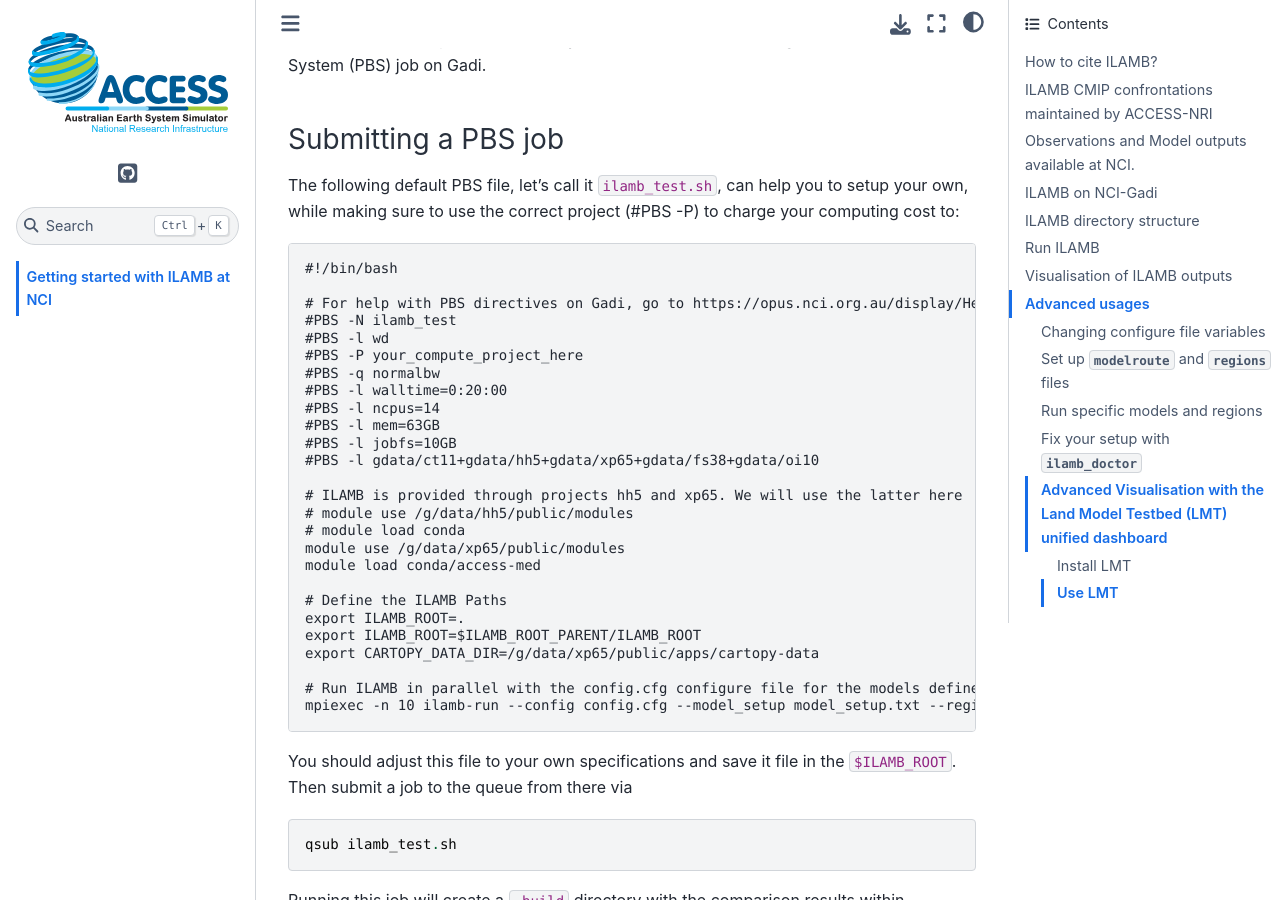
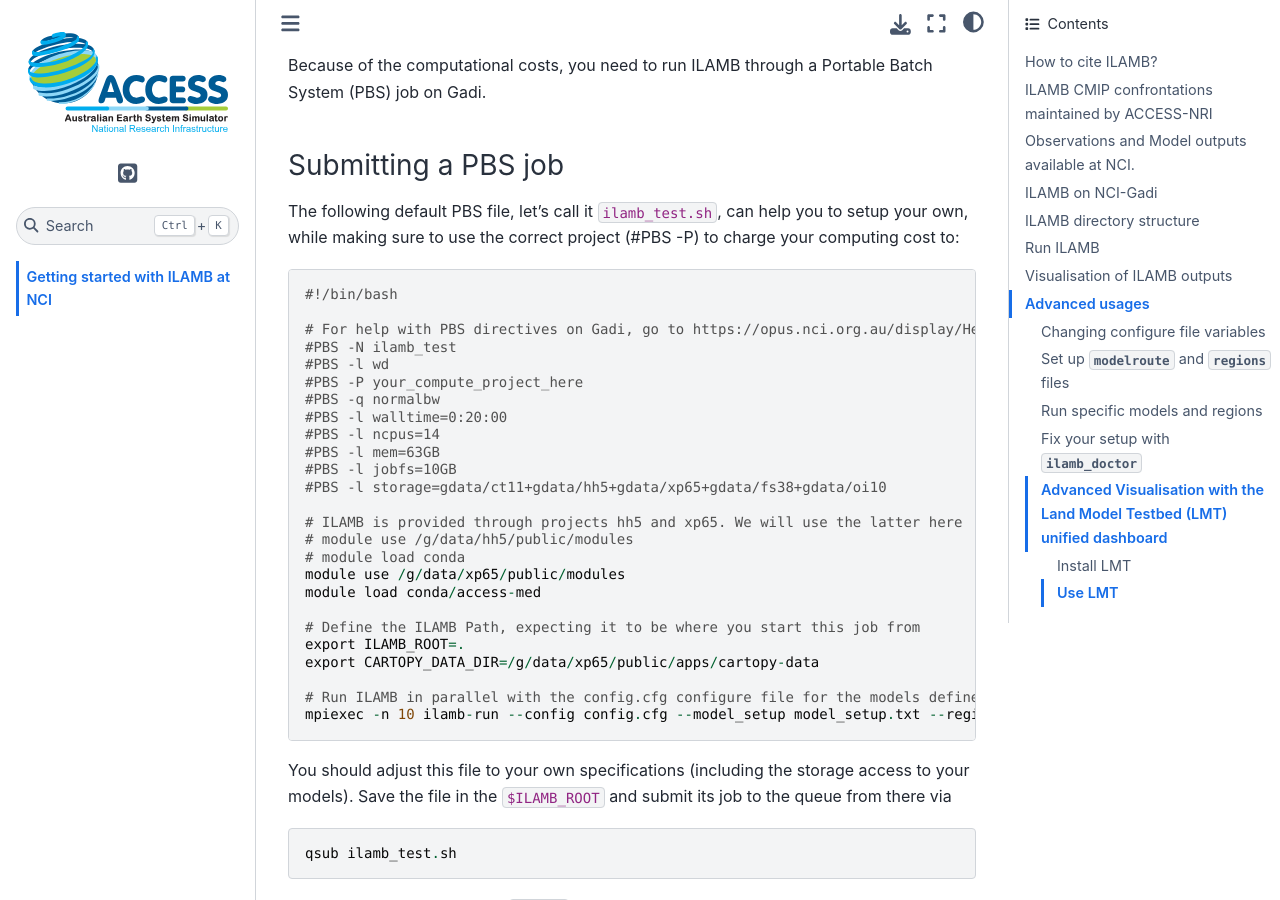
Before and after one commit to ACCESS-NRI/ILAMB-workflow, a Sphinx documentation site: the page built from docs/source/ILAMB.md, in a window 1280 px wide and 900 px high, scrolled down 6933 px. Built offline with Sphinx 7.4.7 and the Sphinx Book theme 1.1.4, drawn with Linux system fonts in a browser that asks for light colours; some of the changed text lies outside the part shown.

Commit message:
fixed files

````diff
--- a/docs/source/ILAMB.md
+++ b/docs/source/ILAMB.md
@@ -134,7 +134,7 @@
 ilamb-tree-generator --datasets models.yml --ilamb_root $ILAMB_ROOT
 ```
 
-Note that you will need to remember the NCI projects that these models are originally situated, as you will need to specify them for computing jobs lateron.
+Note that in order to access these models on Gadi, you will need to join the NCI projects that are associated with the models originally paths and you will need to add these projects to the storage access keywords for [computing jobs](#submitting-a-pbs-job) lateron.
 
 ### ILAMB configuration file: `config.cfg`
 
@@ -179,9 +179,9 @@
 
 ```
 # Model Name (used as label), ABSOLUTE/PATH/TO/MODELS or relative to $ILAMB_ROOT/ , Optional comments
- ACCESS_ESM1-5_r1i1p1f1      , CMIP/ACCESS-ESM1-5/historical/r1i1p1f1              , CMIP6
- BCC-ESM1_r1i1p1f1           , CMIP/BCC-ESM1/historical/r1i1p1f1                   , CMIP6
- CanESM5_r1i1p1f1            , CMIP/CanESM5/historical/r1i1p1f1                    , CMIP6
+ACCESS_ESM1-5_r1i1p1f1      , MODELS/ACCESS-ESM1-5/historical/r1i1p1f1              , CMIP6
+BCC-ESM1_r1i1p1f1           , MODELS/BCC-ESM1/historical/r1i1p1f1                   , CMIP6
+CanESM5_r1i1p1f1            , MODELS/CanESM5/historical/r1i1p1f1                    , CMIP6
 ```
 
 ## Run ILAMB
@@ -209,7 +209,7 @@
 #PBS -l ncpus=14
 #PBS -l mem=63GB
 #PBS -l jobfs=10GB
-#PBS -l gdata/ct11+gdata/hh5+gdata/xp65+gdata/fs38+gdata/oi10
+#PBS -l storage=gdata/ct11+gdata/hh5+gdata/xp65+gdata/fs38+gdata/oi10
 
 # ILAMB is provided through projects hh5 and xp65. We will use the latter here
 # module use /g/data/hh5/public/modules
@@ -217,16 +217,15 @@
 module use /g/data/xp65/public/modules
 module load conda/access-med
 
-# Define the ILAMB Paths
+# Define the ILAMB Path, expecting it to be where you start this job from
 export ILAMB_ROOT=.
-export ILAMB_ROOT=$ILAMB_ROOT_PARENT/ILAMB_ROOT
 export CARTOPY_DATA_DIR=/g/data/xp65/public/apps/cartopy-data
 
-# Run ILAMB in parallel with the config.cfg configure file for the models defined in workshop_version.txt
+# Run ILAMB in parallel with the config.cfg configure file for the models defined in model_setup.txt
 mpiexec -n 10 ilamb-run --config config.cfg --model_setup model_setup.txt --regions global
 ```
 
-You should adjust this file to your own specifications and save it file in the `$ILAMB_ROOT`. Then submit a job to the queue from there via
+You should adjust this file to your own specifications (including the storage access to your models). Save the file in the `$ILAMB_ROOT` and submit its job to the queue from there via
 ```
 qsub ilamb_test.sh
 ```
````
